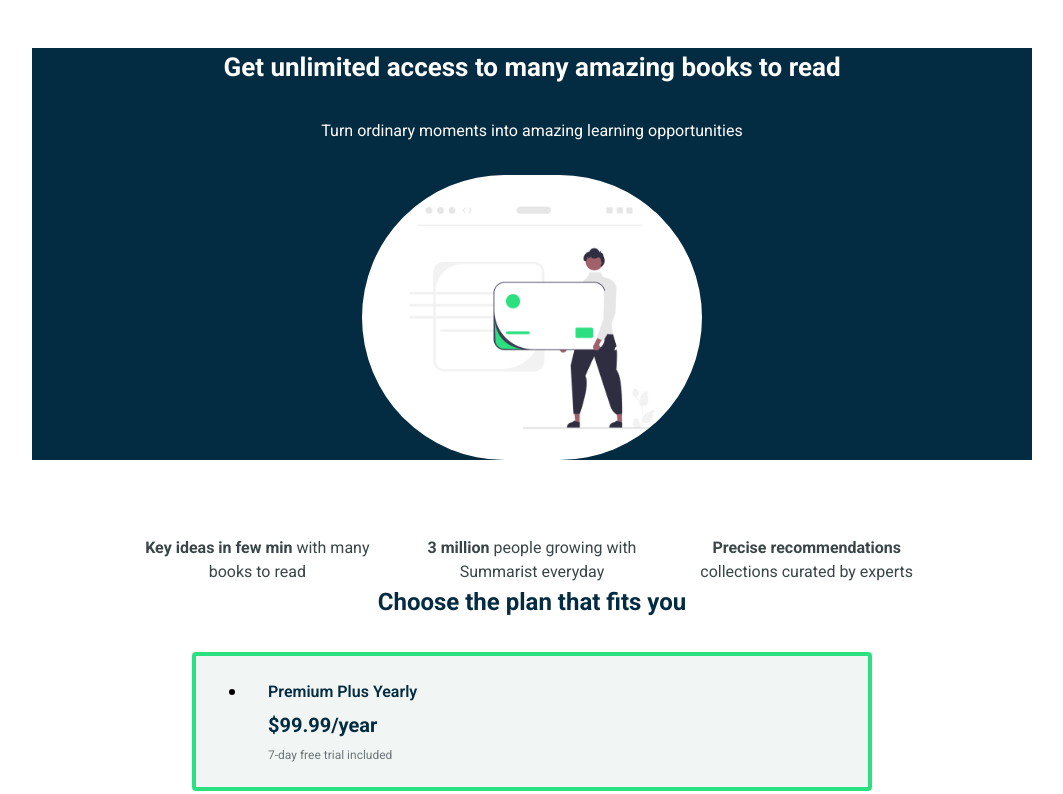
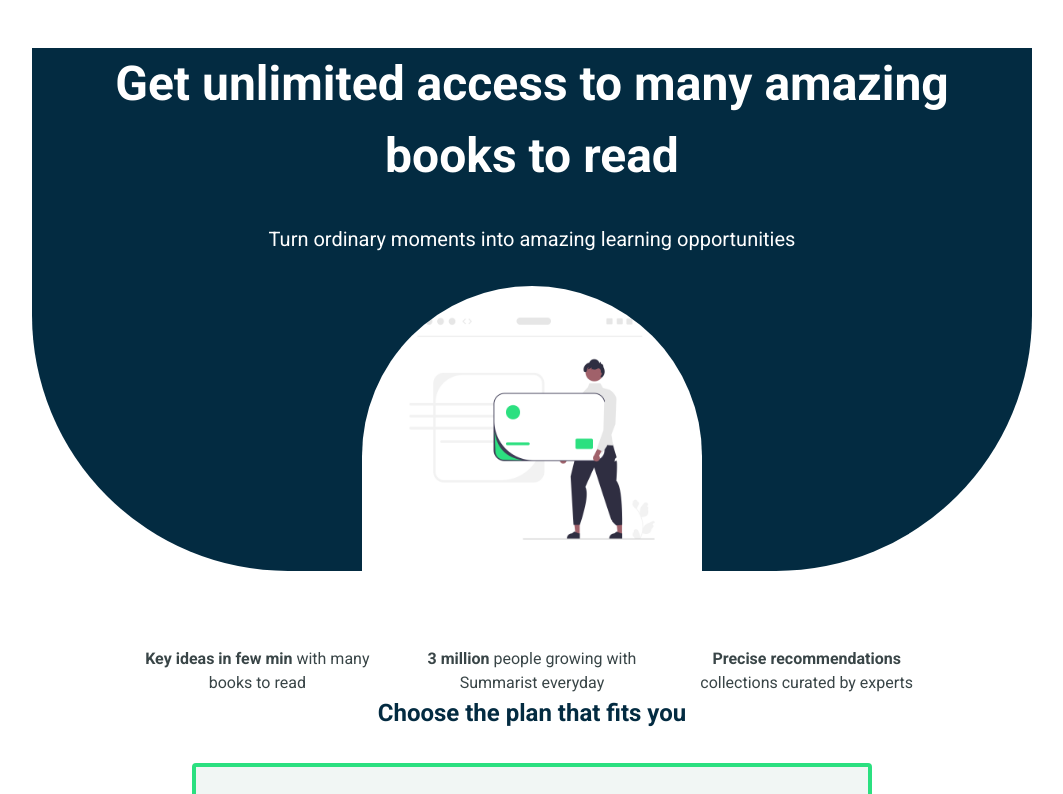
Before and after one commit to rvallee1017/summarist-home-page1, a Next.js app: page /choose-plan in a window 1280 px wide. Shown: the top 794 px of the page, without its empty margins (108-1171 px from the left). Built offline with nearby package versions, Linux system fonts and the light colour scheme.

Commit message:
added code

```diff
--- a/src/app/choose-plan/page.tsx
+++ b/src/app/choose-plan/page.tsx
@@ -7,10 +7,10 @@ export default function ChoosePlan() {
             </div>
             <div className="w-full">
                 <div className="relative text-center w-full pt-[48px] mb-[24px]">
-                    <div className="max-w-[1000px] m-auto bg-[#032b41] px-[24px]">
-                        <div className="font-bold text-[48px] mb-[40px] md:text-[26px] md:mb-[32px] text-white">Get unlimited access to many amazing books to read</div>
-                        <div className="text-[20px] mb-[32px] md:text-[16px] text-white">Turn ordinary moments into amazing learning opportunities</div>
-                        <figure className="flex justify-center max-w-[340px] m-auto rounded-[180px] overflow-hidden">
+                    <div className="max-w-[1000px] m-auto bg-[#032b41] px-[24px] rounded-b-[256px]">
+                        <div className="font-bold md:text-[48px] mb-[40px] text-[26px] md:mb-[32px] text-white text-center">Get unlimited access to many amazing books to read</div>
+                        <div className="md:text-[20px] mb-[32px] text-[16px] text-white text-center">Turn ordinary moments into amazing learning opportunities</div>
+                        <figure className="flex justify-center max-w-[340px] m-auto rounded-t-[180px] overflow-hidden">
                             <img className="w-full h-full" alt="pricing" src="/assets/pricing-top.png"></img></figure>
                             </div>
                             </div>
```
